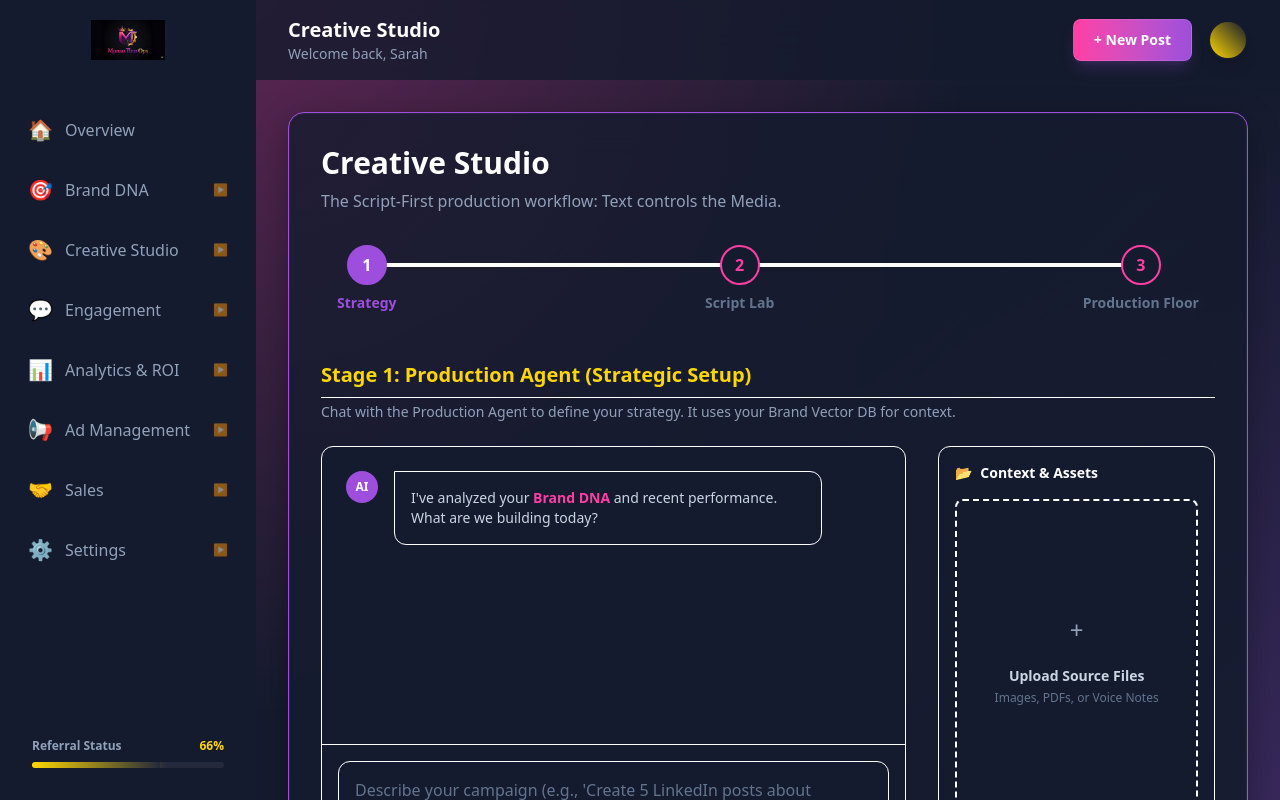
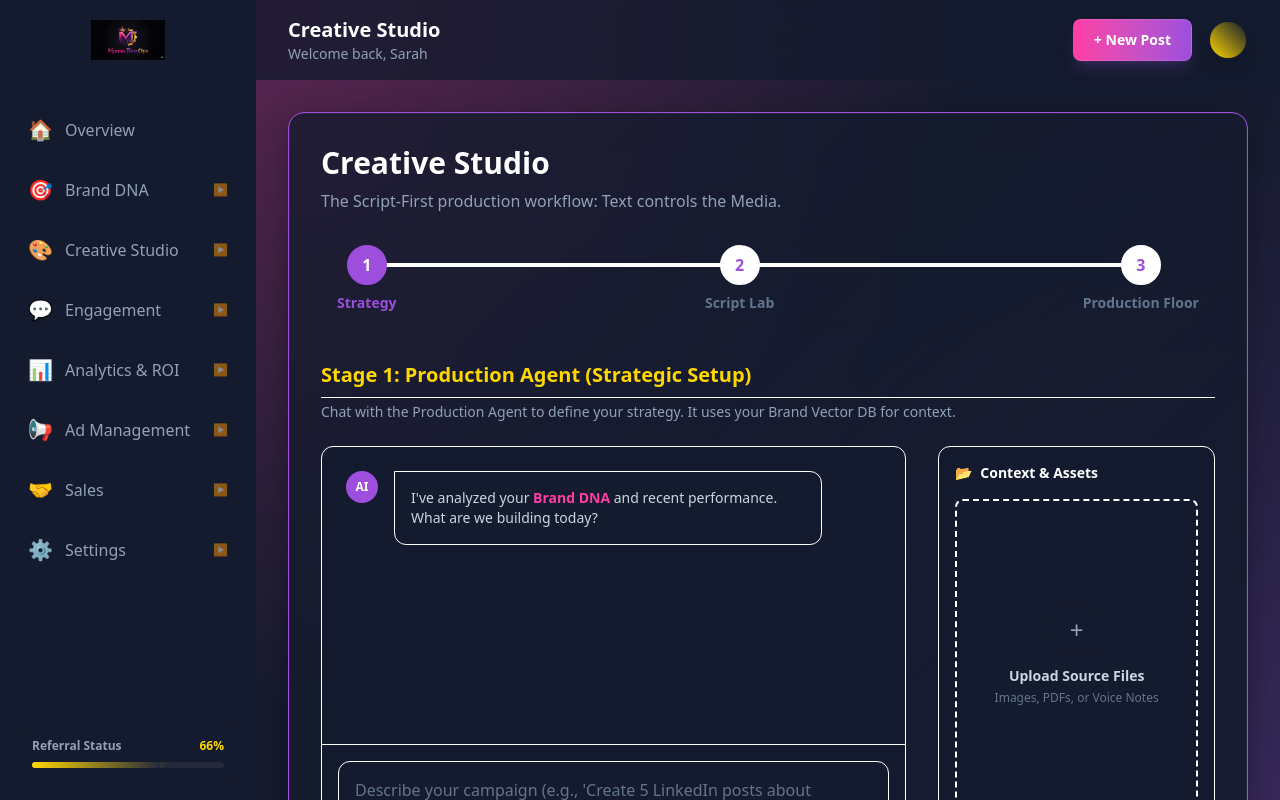
Before and after one commit to SupaEagle/MTO, a React (Vite) app in the folder web/: page /client/creative-studio in a window 1280 px wide. Built offline with nearby package versions, Linux system fonts and the light colour scheme.

Commit message:
style: change inactive step dots to solid white

```diff
--- a/web/src/pages/client/CreativeStudio.tsx
+++ b/web/src/pages/client/CreativeStudio.tsx
@@ -22,7 +22,7 @@ const CreativeStudio = () => {
                             onClick={() => setCurrentStage(stage)}
                             className={`flex flex-col items-center gap-2 px-4 transition-colors ${currentStage >= stage ? 'text-brand-purple' : 'text-slate-500 hover:text-slate-300'}`}
                         >
-                            <div className={`w-10 h-10 rounded-full flex items-center justify-center font-bold border-2 transition-all ${currentStage >= stage ? 'bg-brand-purple text-white border-brand-purple' : 'bg-surface-card border-brand-pink text-brand-pink'}`}>
+                            <div className={`w-10 h-10 rounded-full flex items-center justify-center font-bold border-2 transition-all ${currentStage >= stage ? 'bg-brand-purple text-white border-brand-purple' : 'bg-white border-white text-brand-purple'}`}>
                                 {stage}
                             </div>
                             <span className="text-sm font-semibold">
```
